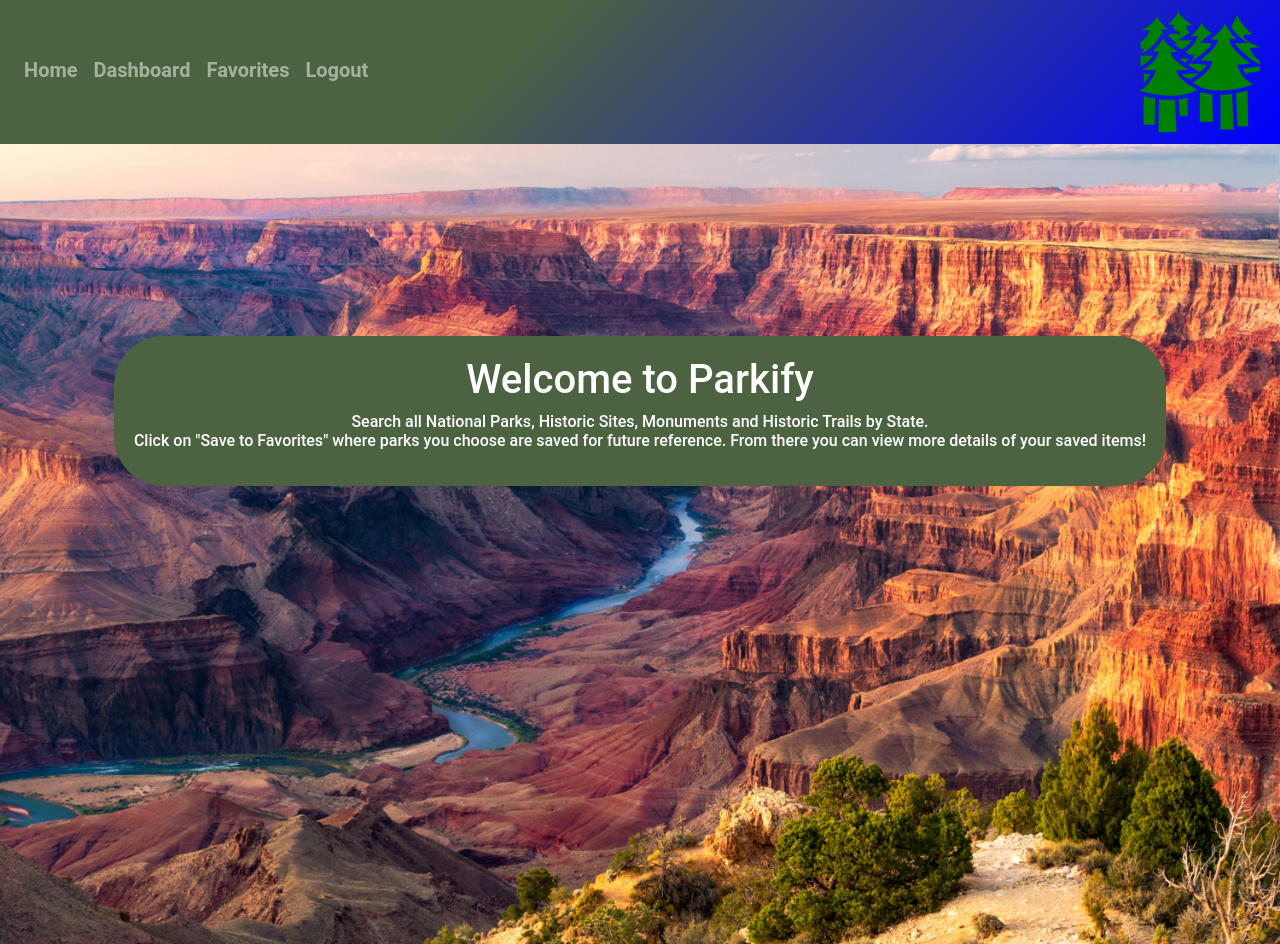
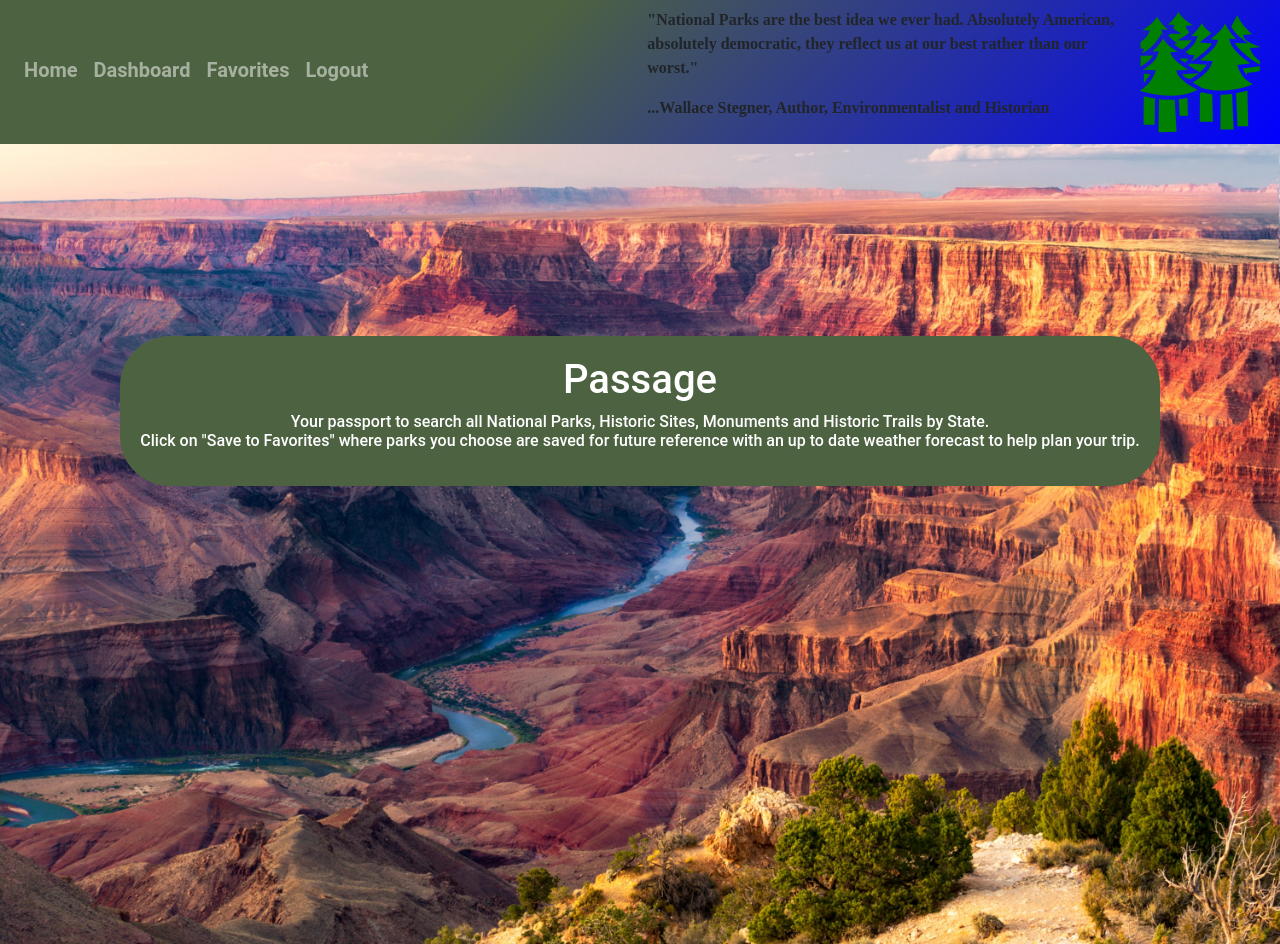
Before and after one commit to bradfan/real-parks, a React (Create React App) app in the folder client/: page / in a window 1280 px wide. Built offline with nearby package versions, Linux system fonts and the light colour scheme; sample sign-in values are in the browser's storage.

Commit message:
name,format,css adjust

```diff
--- a/client/public/index.html
+++ b/client/public/index.html
@@ -8,7 +8,7 @@
     <link rel="stylesheet" href="https://stackpath.bootstrapcdn.com/bootstrap/4.3.1/css/bootstrap.min.css" integrity="sha384-ggOyR0iXCbMQv3Xipma34MD+dH/1fQ784/j6cY/iJTQUOhcWr7x9JvoRxT2MZw1T" crossorigin="anonymous">
     <link rel="manifest" href="%PUBLIC_URL%/manifest.json">
     <link rel="shortcut icon" href="%PUBLIC_URL%/favicon.ico">
-    <title>Parkify</title>
+    <title>Passage</title>
   </head>
 
   <body>
--- a/client/src/components/Navbar/Navbar.js
+++ b/client/src/components/Navbar/Navbar.js
@@ -75,6 +75,11 @@ function Navbar() {
         <Link className="navbar-brand" to="/"></Link>
         <NavLinks />
       </div>
+      <div style ={{fontFamily:"cursive"}}>
+     <strong><p>"National Parks are the best idea we ever had. Absolutely American, absolutely democratic, they reflect us at our best rather than our worst."</p></strong>
+     <strong><p>...Wallace Stegner, Author, Environmentalist and Historian</p></strong>
+
+      </div>
       <div>
         <GiForest color="green" size="8rem" />
       </div>
--- a/client/src/pages/Favorites.js
+++ b/client/src/pages/Favorites.js
@@ -33,8 +33,9 @@ const weatherStyles = {
   fontWeight: "bold",
   borderWidth: "50px",
   display: "flex",
-  margin: "40px",
+  margin: "0",
   border: "5px black",
+  textAlign: "center",
 };
 
 function Favorites() {
@@ -144,19 +145,23 @@ function Favorites() {
                     style={{ backgroundColor: "#D3D3D3" }}
                     className="list-group-item"
                   >
-                    <strong>Activities:</strong> {favPark.activity0}, {favPark.activity1}, {favPark.activity2}, {favPark.activity3} and {favPark.activity4}
+                    <strong>Activities:</strong> {favPark.activity0},{" "}
+                    {favPark.activity1}, {favPark.activity2},{" "}
+                    {favPark.activity3} and {favPark.activity4}
                   </li>
                   <li
                     style={{ backgroundColor: "#D3D3D3" }}
                     className="list-group-item"
                   >
-                    <strong>What to expect from the weather:</strong> {favPark.weather}
+                    <strong>What to expect from the weather:</strong>{" "}
+                    {favPark.weather}
                   </li>
                   <li
                     style={{ backgroundColor: "#D3D3D3" }}
                     className="list-group-item"
                   >
-                    <strong>What this site is known for:</strong> {favPark.topic0}, {favPark.topic1} and {favPark.topic2}
+                    <strong>What this site is known for:</strong>{" "}
+                    {favPark.topic0}, {favPark.topic1} and {favPark.topic2}
                   </li>
                   <li
                     style={{ backgroundColor: "#D3D3D3" }}
@@ -187,7 +192,8 @@ function Favorites() {
                       provideData(event);
                     }}
                   >
-                    Click for the weather forecast for this park at the bottom of page!
+                    Click for the weather forecast for this park at the bottom
+                    of page!
                   </button>
                   <button
                     className="btn btn-outline-success"
@@ -214,12 +220,11 @@ function Favorites() {
                   // forecast card
                   <div key={idx} style={cardStyles}>
                     <ul>
+                      <li>
+                        Date: {weatherResponse?.list[idx]?.dt_txt.slice(0, 10)}
+                      </li>
 
-                      <li>Date: {weatherResponse?.list[idx]?.dt_txt}</li>
-
-                      <li>
-                        Temp: {weatherResponse?.list[idx]?.main?.temp} F
-                      </li>
+                      <li>Temp: {weatherResponse?.list[idx]?.main?.temp} F</li>
 
                       <li>
                         Humidity: {weatherResponse?.list[idx]?.main?.humidity}%
--- a/client/src/pages/Home/index.js
+++ b/client/src/pages/Home/index.js
@@ -33,14 +33,13 @@ function Home() {
   return (
     <div style={styles} className="App">
       <div style={titleStyles} className="App-header">
-        <h1>Welcome to Parkify</h1>
+        <h1>Passage</h1>
         <h6>
-          Search all National Parks, Historic Sites, Monuments and Historic
+          Your passport to search all National Parks, Historic Sites, Monuments and Historic
           Trails by State.
           <h6>
             Click on "Save to Favorites" where parks you choose are saved for
-            future reference. From there you can view more details of your saved
-            items!
+            future reference with an up to date weather forecast to help plan your trip.
           </h6>
         </h6>
       </div>
```
